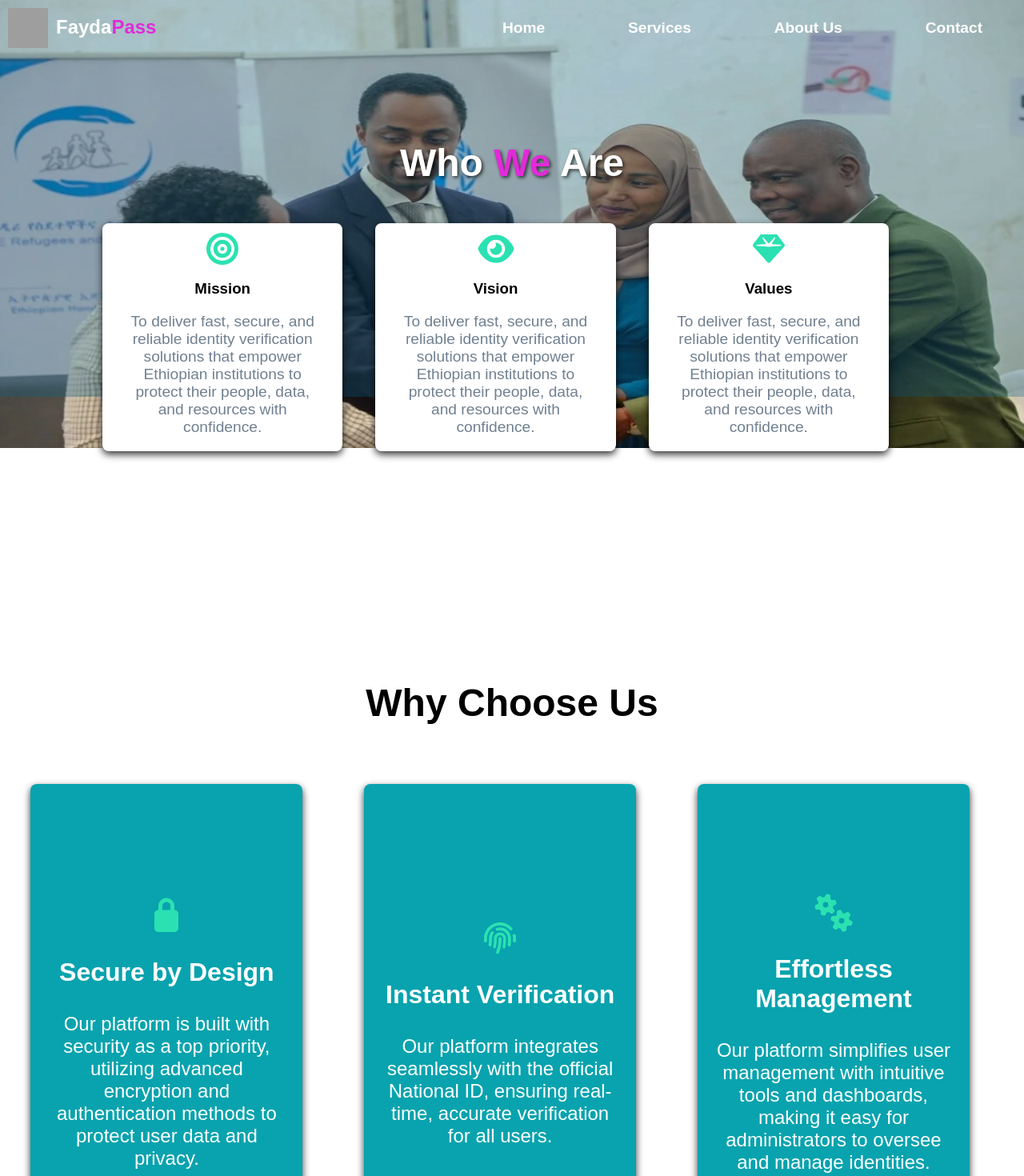
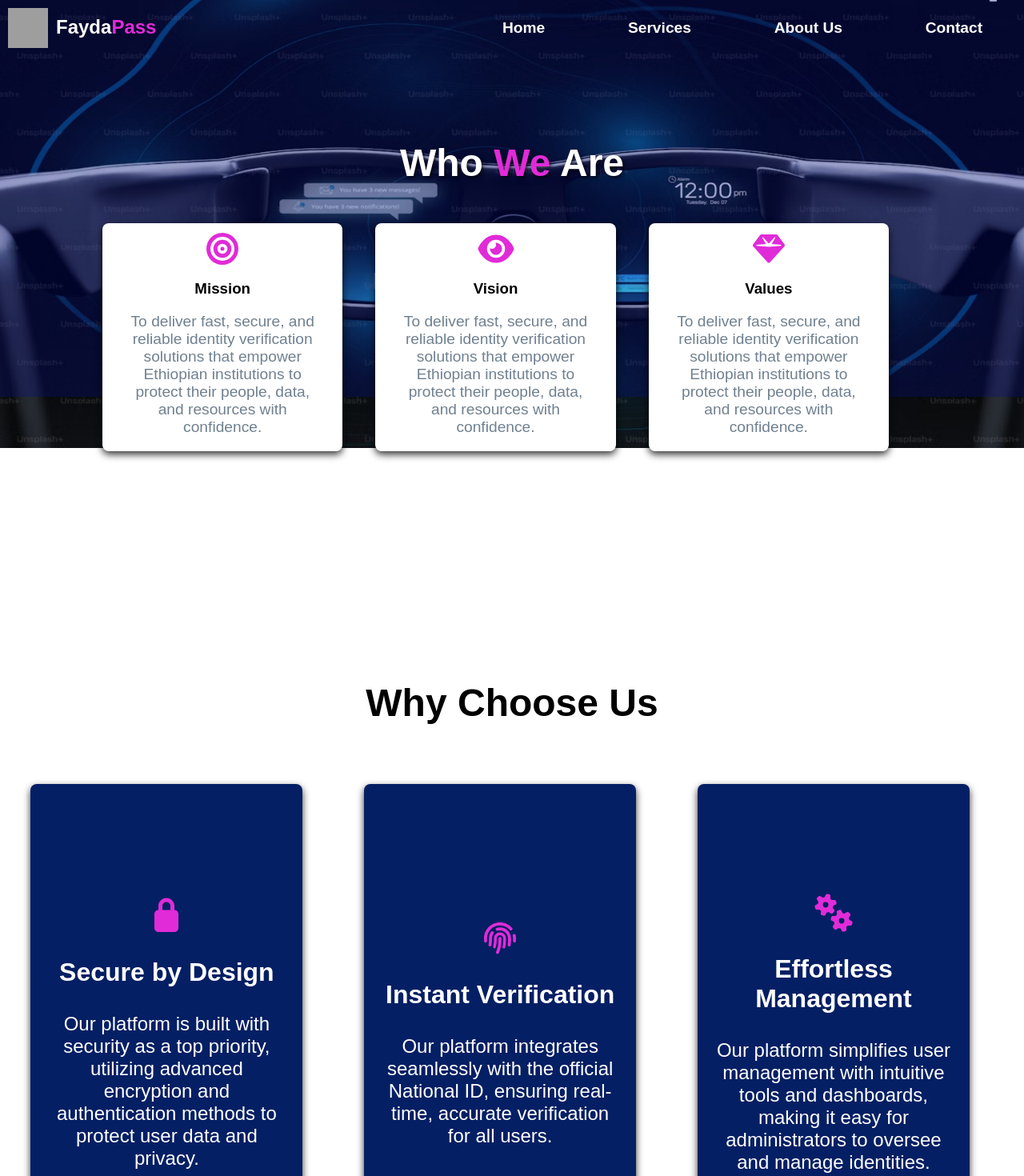
Before and after one commit to mahlet-16/INSA_Group13, a React (Create React App) app: page /about in a window 1280 px wide. Shown: the top 1470 px of the page at 80% size. Built offline with nearby package versions, Linux system fonts and the light colour scheme; grey boxes are pictures that could not be loaded.

Commit message:
Changing the color and background image of About page

```diff
--- a/src/components/Choose/Choose.css
+++ b/src/components/Choose/Choose.css
@@ -17,7 +17,7 @@
 }
 
 .chosen {
-  background-color: rgb(8, 163, 174);
+  background-color: rgb(5, 31, 100);
   color: white;
 }
 
--- a/src/components/Mission/Mission.css
+++ b/src/components/Mission/Mission.css
@@ -1,12 +1,12 @@
 .mission {
-  background: url("../../Assets/images/Insa-director.jpg") no-repeat left top;
+  background: url("../../Assets/images/vision.png") no-repeat left top;
   background-size: 100% 70%;
   width: 100%;
   height: 100vh;
 }
 
 .mission-background {
-  background: rgba(4, 93, 137, 0.3);
+  background: rgba(4, 15, 137, 0.3);
   height: 30%;
   padding: 10%;
 }
@@ -25,7 +25,7 @@
 
 .mission-icon {
   font-size: 2.5em;
-  color: rgb(43, 225, 177);
+  color: rgb(225, 43, 216);
   padding-top: 4%;
 }
 
```
Also changed, not shown: src/Assets/images/vision.png (added).
